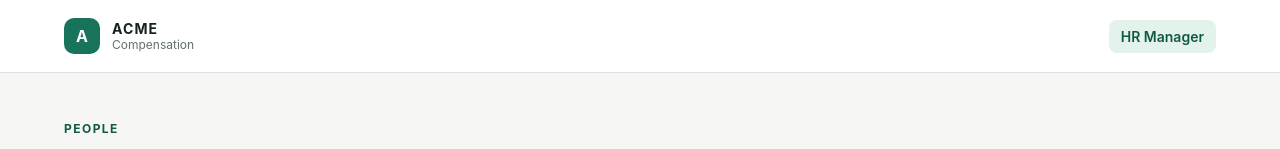
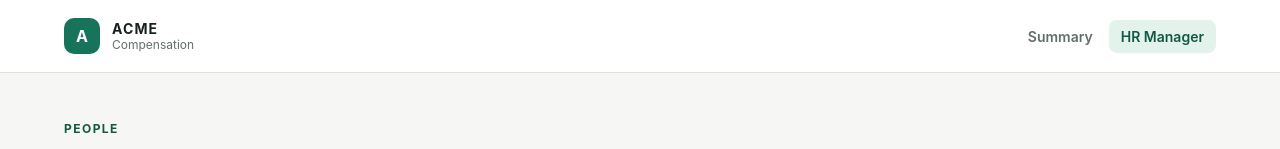
Before and after one commit to shivamkolli/salary-management, a React (Vite) app in the folder frontend/: page /employees in a window 1280 px wide. Shown: the top 149 px of the page. Built offline with nearby package versions, Linux system fonts and the light colour scheme; no server answers.

Commit message:
feat: add SummaryPage route and link in AppHeader navigation

```diff
--- a/frontend/src/App.css
+++ b/frontend/src/App.css
@@ -49,6 +49,12 @@
 .brand__product {
   color: var(--color-text-muted);
   font-size: 0.75rem;
+}
+
+.app-navigation {
+  display: flex;
+  align-items: center;
+  gap: 0.25rem;
 }
 
 .nav-link {
--- a/frontend/src/App.tsx
+++ b/frontend/src/App.tsx
@@ -2,6 +2,7 @@ import { BrowserRouter, Navigate, Route, Routes } from 'react-router-dom'
 import { AppHeader } from './components/AppHeader'
 import { EmployeeDirectory } from './pages/EmployeeDirectory'
 import { EmployeeDetails } from './pages/EmployeeDetails'
+import { SummaryPage } from './pages/SummaryPage'
 import './App.css'
 
 function App() {
@@ -12,6 +13,7 @@ function App() {
         <main className="app-main">
           <Routes>
             <Route path="/" element={<Navigate to="/employees" replace />} />
+            <Route path="/summary" element={<SummaryPage />} />
             <Route path="/employees" element={<EmployeeDirectory />} />
             <Route path="/employees/:id" element={<EmployeeDetails />} />
           </Routes>
--- a/frontend/src/components/AppHeader.tsx
+++ b/frontend/src/components/AppHeader.tsx
@@ -12,7 +12,13 @@ export function AppHeader() {
           </span>
         </NavLink>
 
-        <nav aria-label="Primary navigation">
+        <nav className="app-navigation" aria-label="Primary navigation">
+          <NavLink
+            className={({ isActive }) => `nav-link${isActive ? ' nav-link--active' : ''}`}
+            to="/summary"
+          >
+            Summary
+          </NavLink>
           <NavLink
             className={({ isActive }) => `nav-link${isActive ? ' nav-link--active' : ''}`}
             to="/employees"
```
Also changed, not shown: 1 other file (tests, documents, lock files or other folders).
